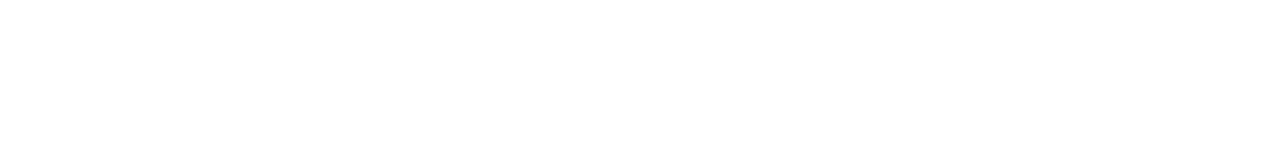
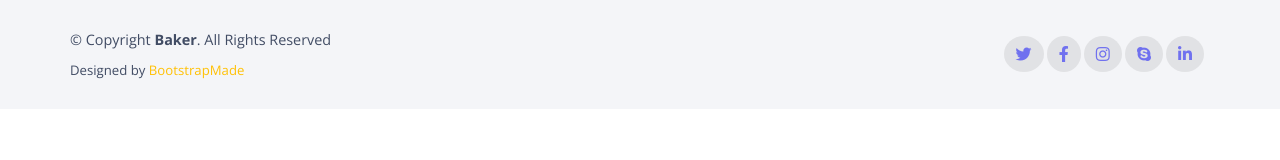
Before and after one commit to gsg-K1-FC/Project0-Hamzah-Sarah-Bara, a plain HTML site: page index.html in a window 1280 px wide. Drawn offline with nearby package versions, Linux system fonts and the light colour scheme.

Commit message:
Add the footer section #9

```diff
--- a/index.html
+++ b/index.html
@@ -10,6 +10,23 @@
     <title>Project 0 | Hamzah*Sarah*Baraa</title>
 </head>
 <body>
-
+    <!-- Footer Section -->
+    <section id="footer-section" class="section">
+        <div class="center">
+            <div class="footer-content">
+                <div class="copyright-container">
+                    <p class="copyright">&copy; Copyright <strong>Baker</strong>. All Rights Reserved</p>
+                    <p class="design-by">Designed by <a href="#">BootstrapMade</a></p>
+                </div>
+                <div class="social-icons">
+                    <a href="#"><i class="fab fa-twitter fa-lg"></i></a>
+                    <a href="#"><i class="fab fa-facebook-f fa-lg"></i></a>
+                    <a href="#"><i class="fab fa-instagram fa-lg"></i></a>
+                    <a href="#"><i class="fab fa-skype fa-lg"></i></a>
+                    <a href="#"><i class="fab fa-linkedin-in fa-lg"></i></a>
+                </div>
+            </div>
+        </div>
+    </section>
 </body>
 </html>
--- a/media.css
+++ b/media.css
@@ -1,7 +1,21 @@
 @media screen and (min-width: 780px){
+    .center{
+        max-width: 66.7rem;
+    }
+    /* Footer Section Styling */
+    .footer-content{
+        display: flex;
+        justify-content: space-between;
+        width: 100%;
+    }
+    .copyright-container{
+        text-align: left;
+    }
 
 }
 
 @media screen and (min-width: 1000px){
-
+    .center{
+        max-width: 100rem;
+    }
 }
--- a/style.css
+++ b/style.css
@@ -20,3 +20,60 @@ h1,h2,h3,h4,h5,h6{
 p{
     font-family: 'Open Sans', sans-serif;
 }
+
+.section{
+    display: flex;
+    justify-content: center;
+    width: 100%;
+    padding : 2rem 0;
+}
+.center{
+    display: flex;
+    flex-direction: column;
+    align-items: center;
+    width: 90%;
+    max-width: 50rem;
+}
+
+/* Footer Section Styling */
+
+#footer-section{
+    background-color: #f4f5f8;
+}
+
+.copyright-container{
+    text-align: center;
+}
+.social-icons{
+    text-align: center;
+    padding: 1rem;
+}
+.social-icons i{
+    padding: 1rem;
+    color: rgba(0,0,250,0.5);
+    background-color: rgba(150,150,150,0.2);
+    border-radius: 50%;
+}
+.social-icons i:hover{
+    background-color: #FFC107 ;
+    transition: 0.5s;
+}
+.copyright{
+    font-size: 1.2rem;
+    color: #414C64;
+    padding: 0.5rem;
+}
+.design-by{
+    font-size: 1.1rem;
+    color: #414C64;
+    padding: 0.5rem;
+}
+
+.design-by a{
+    text-decoration: none;
+    color: #FFC107;
+}
+.design-by a:hover{
+    opacity: 0.8;
+    cursor: pointer;
+}
```
